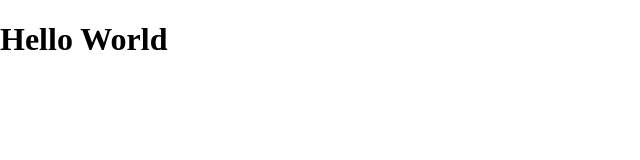
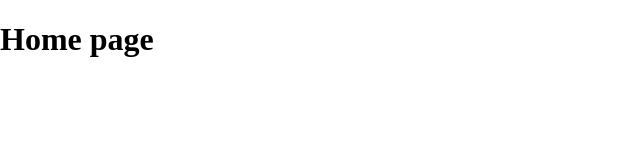
Before and after one commit to rheera/van-life, a React (Vite) app: page / in a window 1280 px wide. Shown: the top 160 px of the page, without its empty margins (0-640 px from the left). Built offline with nearby package versions, Linux system fonts and the light colour scheme.

Commit message:
basic routes for home and about page

```diff
--- a/src/App.tsx
+++ b/src/App.tsx
@@ -1,8 +1,16 @@
+import { BrowserRouter, Routes, Route } from "react-router-dom";
+import Home from "./views/Home";
+import About from "./views/About";
+import "./scss/app.scss";
+
 function App() {
   return (
-    <>
-      <h1>Hello World</h1>
-    </>
+    <BrowserRouter>
+      <Routes>
+        <Route path="/" element={<Home />} />
+        <Route path="/about" element={<About />} />
+      </Routes>
+    </BrowserRouter>
   );
 }
 
--- a/src/main.tsx
+++ b/src/main.tsx
@@ -1,13 +1,9 @@
 import React from "react";
 import ReactDOM from "react-dom/client";
-import { BrowserRouter, Routes } from "react-router-dom";
-import App from "./App.tsx";
-import "./scss/index.scss";
+import App from "./App";
 
 ReactDOM.createRoot(document.getElementById("root")!).render(
   <React.StrictMode>
-    <BrowserRouter>
-      <App />
-    </BrowserRouter>
+    <App />
   </React.StrictMode>
 );
--- /dev/null
+++ b/src/views/About.tsx
@@ -0,0 +1,3 @@
+const About = () => <h1>About page</h1>;
+
+export default About;
--- /dev/null
+++ b/src/views/Home.tsx
@@ -0,0 +1,5 @@
+const Home = () => {
+  return <h1>Home page</h1>;
+};
+
+export default Home;
```
Also changed, not shown: src/scss/app.scss (renamed from src/scss/index.scss), 1 other file (tests, documents, lock files or other folders).
